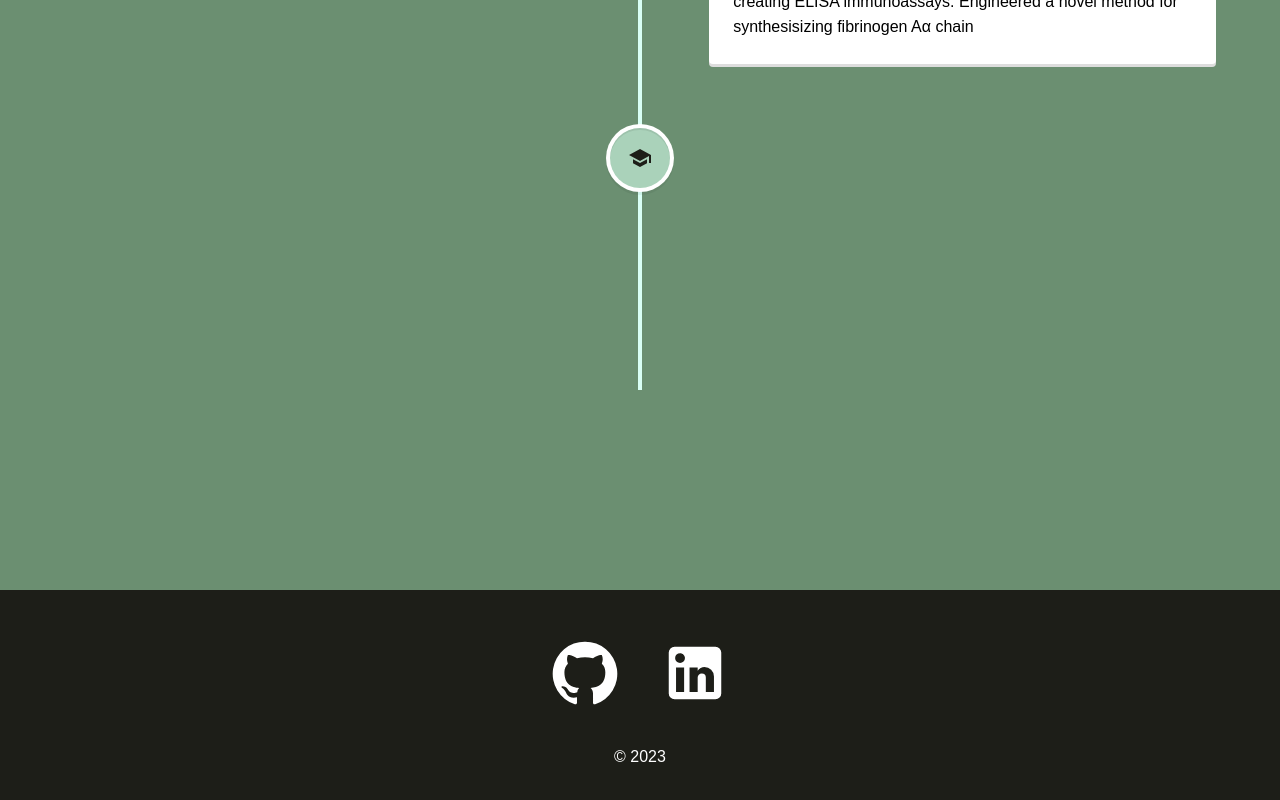
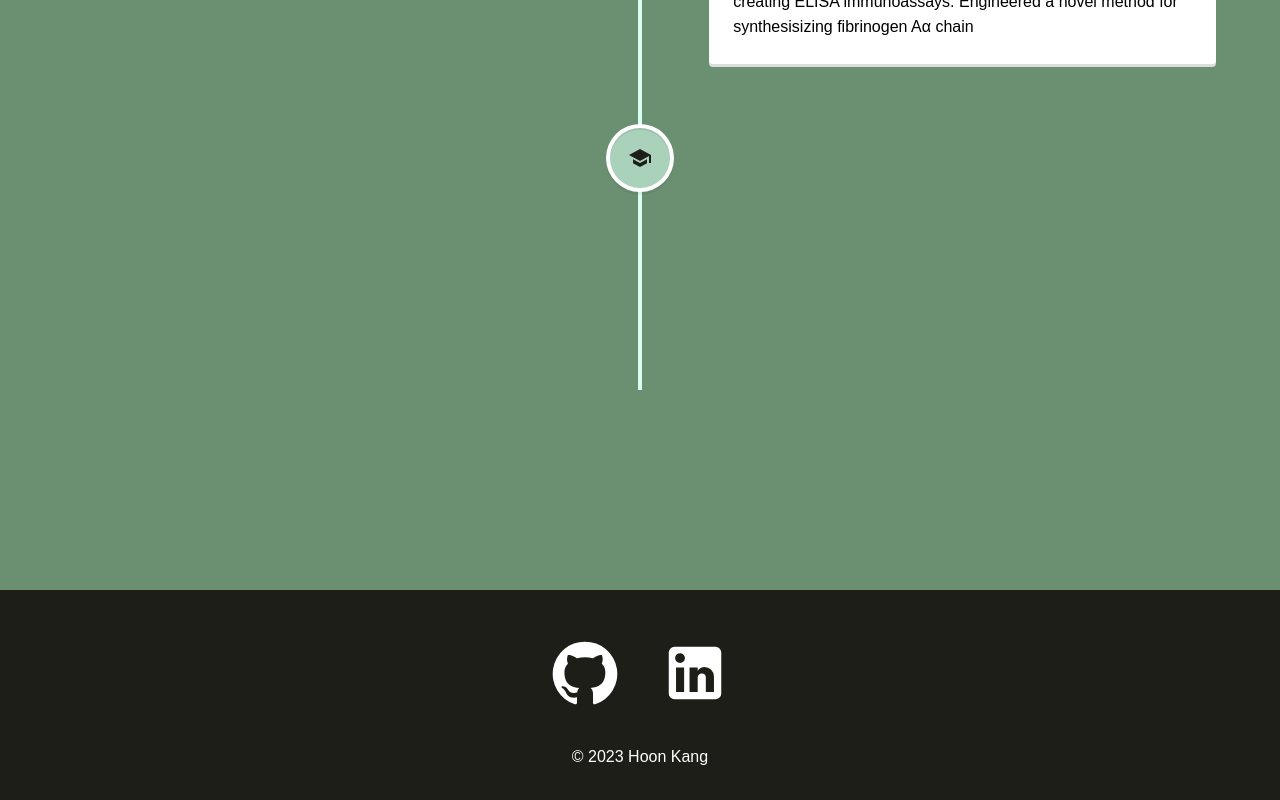
Before and after one commit to hoon610/personal-website, a React (Create React App) app: page /experience in a window 1280 px wide. Shown: the part 525-1325 px from the top of the page. Built offline with nearby package versions, Linux system fonts and the light colour scheme.

Commit message:
Update Footer.js

```diff
--- a/src/components/Footer.js
+++ b/src/components/Footer.js
@@ -22,7 +22,7 @@ function Footer() {
           <LinkedInIcon />
         </a>
       </div>
-      <p> &copy; 2023</p>
+      <p>&copy; 2023 Hoon Kang</p>
     </div>
   );
 }
```
